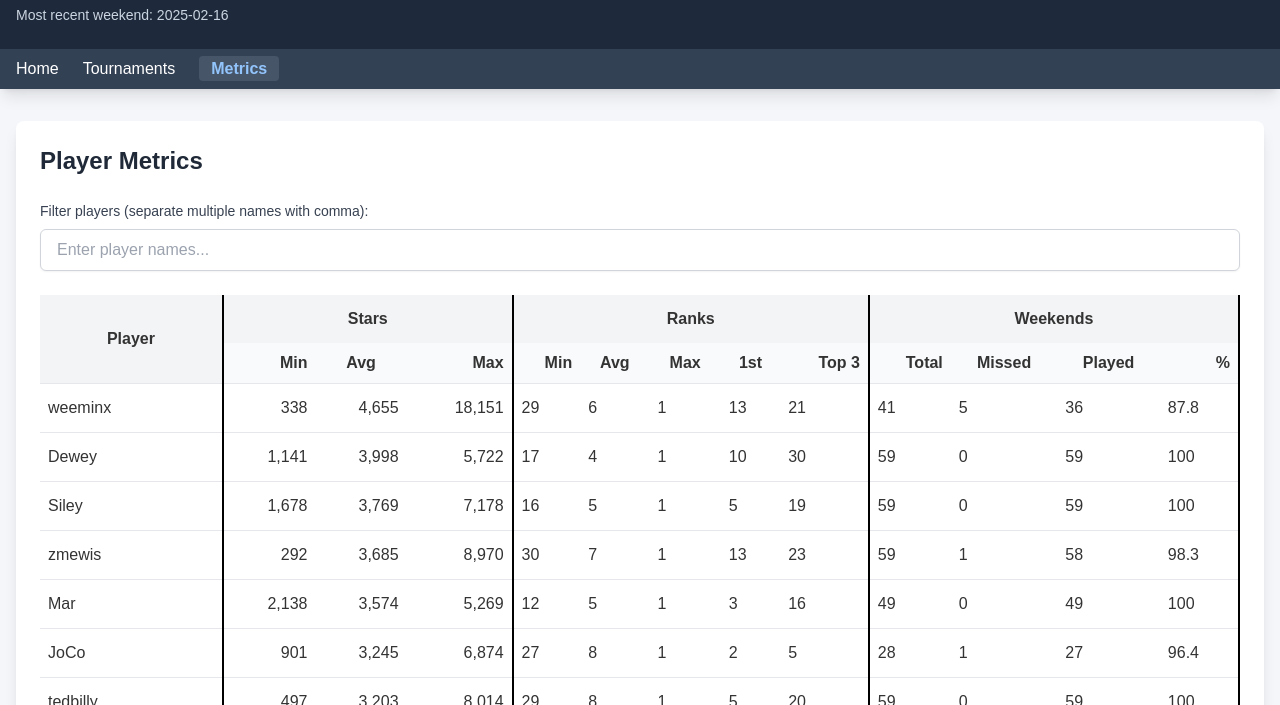
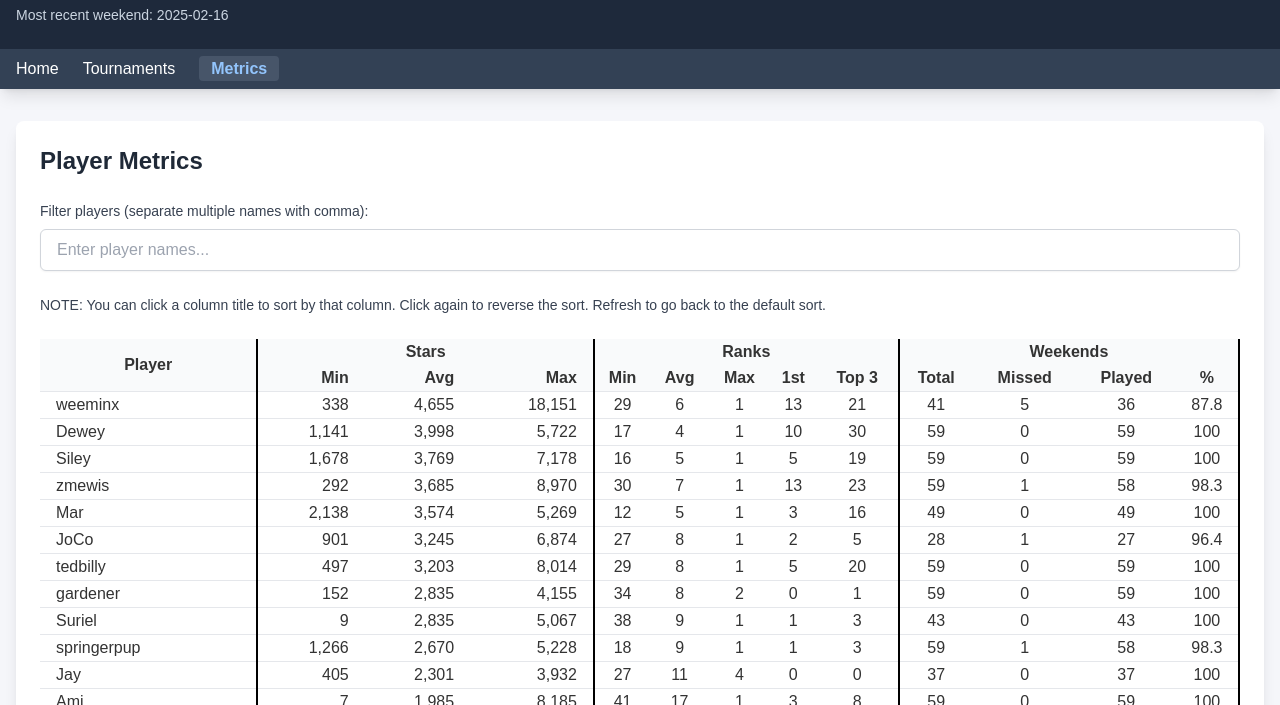
Before and after one commit to tedbouskill/wordscape-score-scraper, a plain HTML site: page docs/player-metrics-dashboard.html in a window 1280 px wide. Shown: the part 95-800 px from the top of the page. Drawn offline with nearby package versions, Linux system fonts and the light colour scheme; files that its build step writes are made by us from their sources.

Commit message:
Bug fixes and text

```diff
--- a/docs/assets/scripts/table-layout.js
+++ b/docs/assets/scripts/table-layout.js
@@ -148,7 +148,7 @@ function createGroupedTable(table, thead, tbody, data, regularHeaders, config) {
 
                 if (header.includes('Stars')) {
                     td.className = 'text-right pr-4';
-                } else if (isNumeric(td.textContent)) {
+                } else if (isNumeric(row[header])) {
                     td.className = 'text-center';
                 }
 
--- a/docs/player-metrics-dashboard.html
+++ b/docs/player-metrics-dashboard.html
@@ -6,7 +6,6 @@
     <title>All Player Metrics - Wordscape Hobbes Warriors</title>
     <script src="https://cdn.tailwindcss.com"></script>
     <link rel="stylesheet" href="assets/common.css">
-    <link rel="stylesheet" href="assets/data-tables.css">
     <script src="assets/scripts/page-layout.js"></script>
     <script src="assets/scripts/table-layout.js"></script>
 </head>
@@ -28,6 +27,10 @@
                        id="filter-input"
                        placeholder="Enter player names..."
                        class="w-full px-4 py-2 border border-gray-300 rounded-md shadow-sm focus:ring-blue-500 focus:border-blue-500">
+            </div>
+
+            <div class="mb-6">
+                <p class="block text-sm font-medium text-gray-700 mb-2">NOTE: You can click a column title to sort by that column. Click again to reverse the sort. Refresh to go back to the default sort.</p>
             </div>
 
             <!-- Table Section -->
--- a/docs/recent-tournaments-dashboard.html
+++ b/docs/recent-tournaments-dashboard.html
@@ -6,7 +6,6 @@
     <title>Recent Tournament Metrics - Wordscape Hobbes Warriors</title>
     <script src="https://cdn.tailwindcss.com"></script>
     <link rel="stylesheet" href="assets/common.css">
-    <link rel="stylesheet" href="assets/data-tables.css">
     <script src="assets/scripts/page-layout.js"></script>
     <script src="assets/scripts/table-layout.js"></script>
 </head>
@@ -30,6 +29,10 @@
                        class="w-full px-4 py-2 border border-gray-300 rounded-md shadow-sm focus:ring-blue-500 focus:border-blue-500">
             </div>
 
+            <div class="mb-6">
+                <p class="block text-sm font-medium text-gray-700 mb-2">NOTE: You can click a column title to sort by that column. Click again to reverse the sort. Refresh to go back to the default sort.</p>
+            </div>
+
             <!-- Table Section -->
             <div class="overflow-x-auto">
                 <table id="recent-tournaments-table"
```
